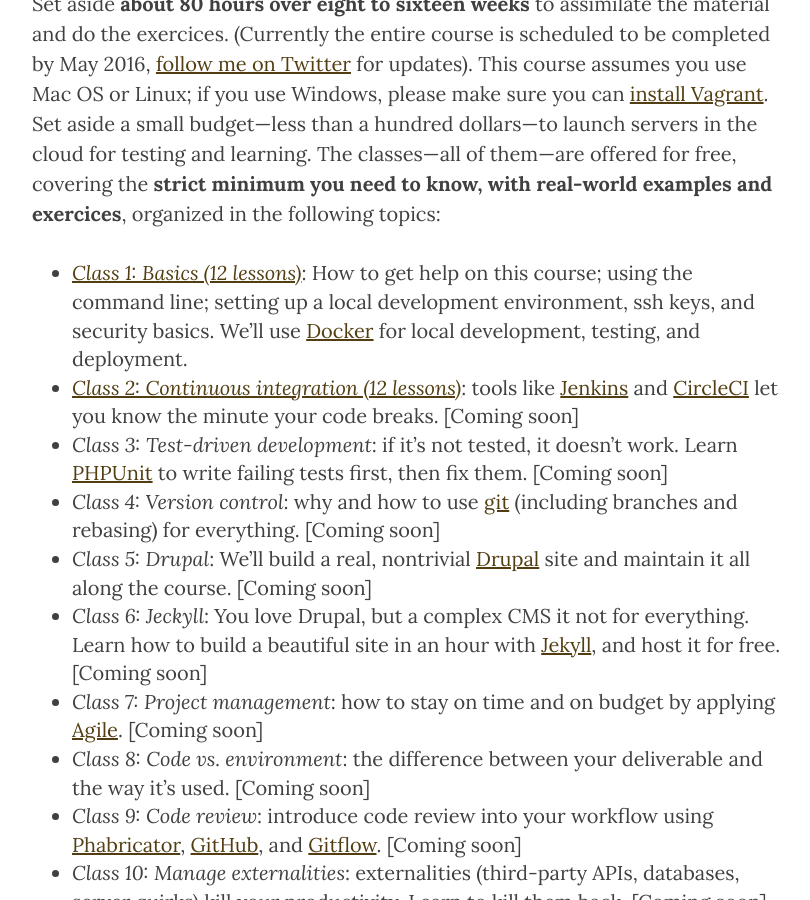
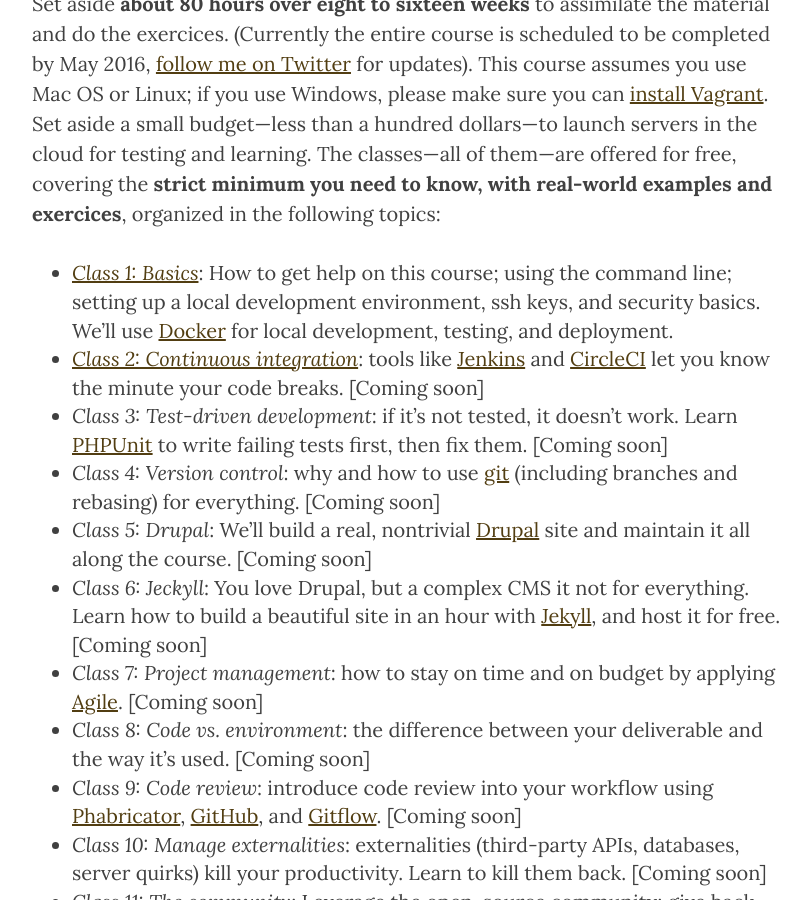
Before and after one commit to dcycle/dcycleu, a Jekyll site: the page built from index.md, in a window 1280 px wide and 900 px high, scrolled down 779 px. Shown: the whole window, without its empty margins (233-1043 px from the left). Built offline with Jekyll 4.4.1, drawn with Linux system fonts in a browser that asks for light colours; nearby versions of some CDN libraries.

Commit message:
Issue #6 remove the class lesson count until it works

```diff
--- a/index.md
+++ b/index.md
@@ -9,8 +9,8 @@ If you believe it is time for a **standard approach to web development**, this c
 
 Set aside **about 80 hours over eight to sixteen weeks** to assimilate the material and do the exercices. (Currently the entire course is scheduled to be completed by May 2016, [follow me on Twitter](https://twitter.com/dcycleproject) for updates). This course assumes you use Mac OS or Linux; if you use Windows, please make sure you can [install Vagrant](http://www.sitepoint.com/getting-started-vagrant-windows/). Set aside a small budget---less than a hundred dollars---to launch servers in the cloud for testing and learning. The classes---all of them---are offered for free, covering the **strict minimum you need to know, with real-world examples and exercices**, organized in the following topics:
 
- * [*Class 1: Basics ({{ site.posts 1 | size }} lessons)*](class-01-basics): How to get help on this course; using the command line; setting up a local development environment, ssh keys, and security basics. We'll use [Docker](https://www.docker.com) for local development, testing, and deployment.
- * [*Class 2: Continuous integration ({{ site.posts 2 | size }} lessons)*](class-02-continuous-integration): tools like [Jenkins](https://jenkins-ci.org) and [CircleCI](https://circleci.com) let you know the minute your code breaks. [Coming soon]
+ * [*Class 1: Basics*](class-01-basics): How to get help on this course; using the command line; setting up a local development environment, ssh keys, and security basics. We'll use [Docker](https://www.docker.com) for local development, testing, and deployment.
+ * [*Class 2: Continuous integration*](class-02-continuous-integration): tools like [Jenkins](https://jenkins-ci.org) and [CircleCI](https://circleci.com) let you know the minute your code breaks. [Coming soon]
  * *Class 3: Test-driven development*: if it's not tested, it doesn't work. Learn [PHPUnit](https://phpunit.de) to write failing tests first, then fix them. [Coming soon]
  * *Class 4: Version control*: why and how to use [git](http://git-scm.com) (including branches and rebasing) for everything. [Coming soon]
  * *Class 5: Drupal*: We'll build a real, nontrivial [Drupal](https://www.drupal.org) site and maintain it all along the course. [Coming soon]
```
